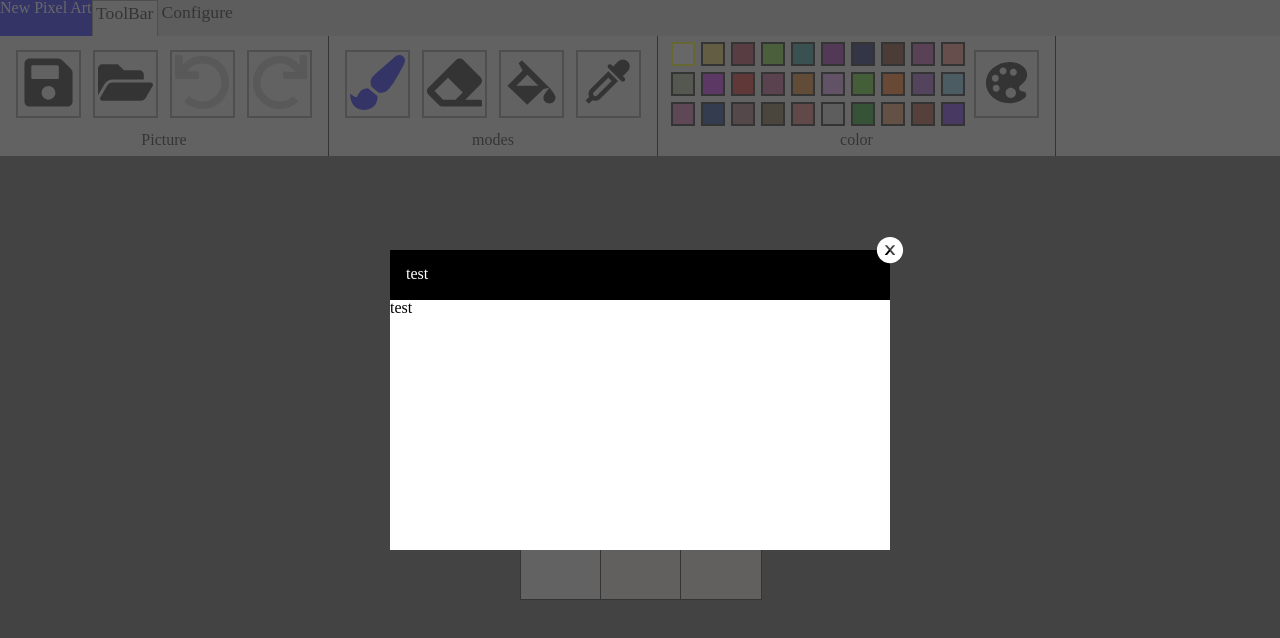
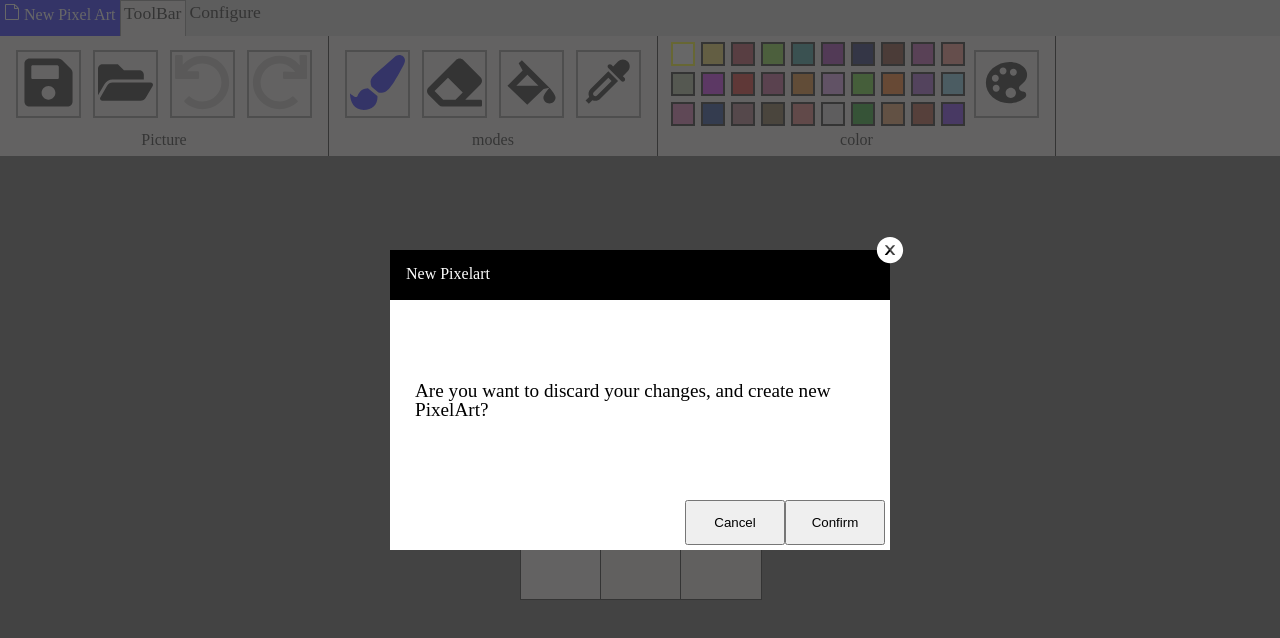
Before and after one commit to pkozubek/pixelart, a React app: page / in a window 1280 px wide. Both pictures are taken after a click on the element "New Pixel Art". Shown: the top 638 px of the page. Built offline with nearby package versions, Linux system fonts and the light colour scheme.

Commit message:
add modal on new pixelart

```diff
--- a/package.json
+++ b/package.json
@@ -9,6 +9,7 @@
   "author": "pkozubek",
   "license": "ISC",
   "dependencies": {
+    "@types/react": "^17.0.0",
     "@types/react-icons": "^3.0.0",
     "react": "^17.0.1",
     "react-color": "^2.19.3",
--- a/src/Header/NewPixelArt/NewPixelArt.tsx
+++ b/src/Header/NewPixelArt/NewPixelArt.tsx
@@ -1,21 +1,37 @@
-import React, { useState } from "react";
+import React, { useContext } from "react";
+import { PixelContext } from "../../context/PixelContext";
+import { useModal } from "../../hooks/useModal";
 import Modal from "../../UI/Modal/Modal";
 import StyledNewPixelArt from "./StyledNewPixelArt";
 
 const NewPixelArt = () => {
-  const [isModalVisible, setModalVisible] = useState(false);
-
-  const visibilityHandler = () => setModalVisible(!isModalVisible);
-
+  const { resetPixelArray } = useContext(PixelContext);
+  const { isModalVisible, visibilityHandler, confirmationHandler } = useModal({
+    onConfirmation: resetPixelArray,
+  });
+  const buttons = [
+    {
+      name: "Cancel",
+      key: "cancel",
+      action: visibilityHandler,
+    },
+    {
+      name: "Confirm",
+      key: "confirm",
+      action: confirmationHandler,
+    },
+  ];
   return (
     <>
       <StyledNewPixelArt.Button onClick={visibilityHandler}>
+        <StyledNewPixelArt.Icon />
         New Pixel Art
       </StyledNewPixelArt.Button>
       <Modal
+        buttons={buttons}
         visible={isModalVisible}
-        title="test"
-        content="test"
+        title="New Pixelart"
+        content="Are you want to discard your changes, and create new PixelArt?"
         visibilityHandler={visibilityHandler}
       />
     </>
--- a/src/Header/NewPixelArt/StyledNewPixelArt.tsx
+++ b/src/Header/NewPixelArt/StyledNewPixelArt.tsx
@@ -1,12 +1,27 @@
 import styled from "styled-components";
+import { ImFileEmpty } from "react-icons/im";
 
 const Button = styled.div`
+  text-align: center;
   background: blue;
   color: white;
+  position: relative;
+  transition: background 1s;
+  padding: 4px;
+
+  &:hover {
+    transition: background 1s;
+    background: darkblue;
+  }
+`;
+
+const Icon = styled(ImFileEmpty)`
+  margin-right: 4px;
 `;
 
 const StyledNewPixelArt = {
   Button,
+  Icon,
 };
 
 export default StyledNewPixelArt;
--- a/src/UI/Modal/Modal.tsx
+++ b/src/UI/Modal/Modal.tsx
@@ -1,7 +1,7 @@
 import React from "react";
 import { createPortal } from "react-dom";
 import Shadow from "../Shadow/Shadow";
-import ModalStyledComponents from "./ModalStyledComponents";
+import ModalStyledComponents from "./StyledModalComponents";
 import { AiFillCloseCircle } from "react-icons/ai";
 
 interface IModalButton {
@@ -11,8 +11,8 @@ interface IModalButton {
 }
 
 interface IModalProps {
-  visible: boolean;
-  content: string;
+  visible: Boolean;
+  content: any;
   title: string;
   buttons?: IModalButton[];
   visibilityHandler: () => void;
@@ -40,7 +40,9 @@ const Modal = (props: IModalProps) => {
               <AiFillCloseCircle />
             </ModalStyledComponents.CloseIcon>
           </ModalStyledComponents.Title>
-          <ModalStyledComponents.Content>
+          <ModalStyledComponents.Content
+            isString={typeof props.content === "string"}
+          >
             {props.content}
           </ModalStyledComponents.Content>
           <ModalStyledComponents.Actions>
--- a/src/UI/Modal/ModalStyledComponents.ts
+++ b/src/UI/Modal/StyledModalComponents.ts
@@ -60,8 +60,12 @@ const CloseIcon = styled.span`
 `;
 
 const Content = styled.div`
-    width: 100%;
+    width: 90%;
+    margin: auto;
     height: ${modalSize.content};
+    font-size: 1.2em;
+    display: ${({isString}) => isString && 'flex'};
+    align-items: ${({isString}) => isString && 'center'}
 `
 
 const Actions = styled.div`
--- a/src/context/PixelContext.tsx
+++ b/src/context/PixelContext.tsx
@@ -39,6 +39,8 @@ export const PixelContextProvider = (props: IPixelContextProvider) => {
       pixelTable: arr,
     });
   };
+
+  const resetPixelArray = () => setPixelArray(defaultPixelTable);
 
   const setPixel = (color: string, row: number, column: number) => {
     const newPixelTable = [...state.pixelTable];
@@ -112,6 +114,7 @@ export const PixelContextProvider = (props: IPixelContextProvider) => {
         undoLastAction,
         revertLastUndo,
         resetUndoAndRevert,
+        resetPixelArray,
       }}
     >
       {props.children}
--- /dev/null
+++ b/src/hooks/useModal.ts
@@ -0,0 +1,31 @@
+import {useState, useCallback} from 'react';
+
+interface useModalProps {
+    initialVisibility?: Boolean;
+    onConfirmation?: () => void;
+}
+
+interface useModalReturn {
+    isModalVisible: Boolean;
+    showModal: () => void;
+    hideModal: () => void;
+    visibilityHandler: () => void;
+    confirmationHandler: () => void;
+}
+
+export const useModal = ({initialVisibility, onConfirmation}: useModalProps):useModalReturn => {
+    const [isModalVisible, setModalVisble] = useState<Boolean>(initialVisibility || false);
+
+    const showModal = useCallback(() => setModalVisble(true), []);
+    const hideModal = useCallback(() => setModalVisble(false), []);
+    const confirmationHandler = useCallback(() => {
+        onConfirmation && onConfirmation();
+        hideModal();
+    }, [onConfirmation])
+
+    const visibilityHandler = useCallback(() => {
+        setModalVisble(!isModalVisible);
+    }, [isModalVisible]);
+
+    return {isModalVisible, showModal, hideModal, visibilityHandler, confirmationHandler};
+}
--- a/tsconfig.json
+++ b/tsconfig.json
@@ -4,6 +4,7 @@
         "target": "es6",
         "module": "esNext",
         "moduleResolution": "node",
+        "allowSyntheticDefaultImports": true,
         "lib": [
             "dom",
             "dom.iterable",
```
Also changed, not shown: 1 other file (tests, documents, lock files or other folders).
